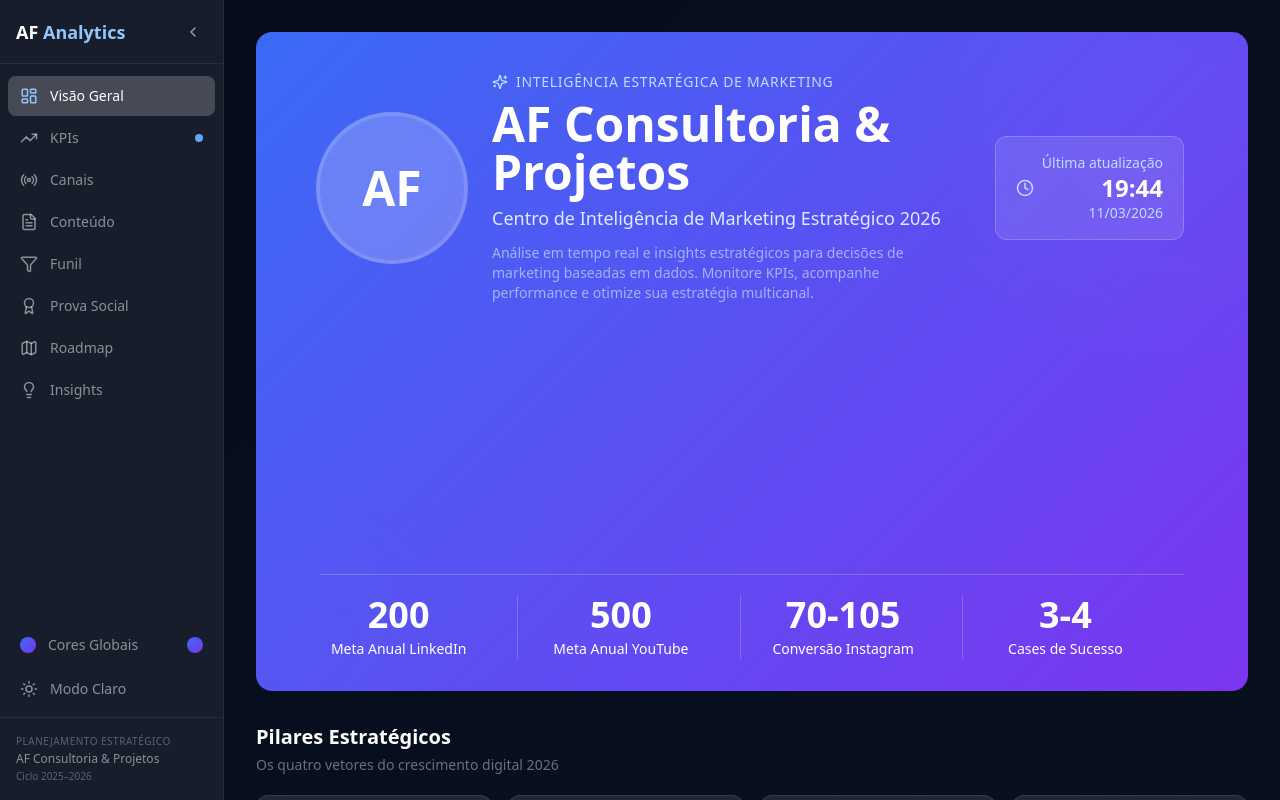
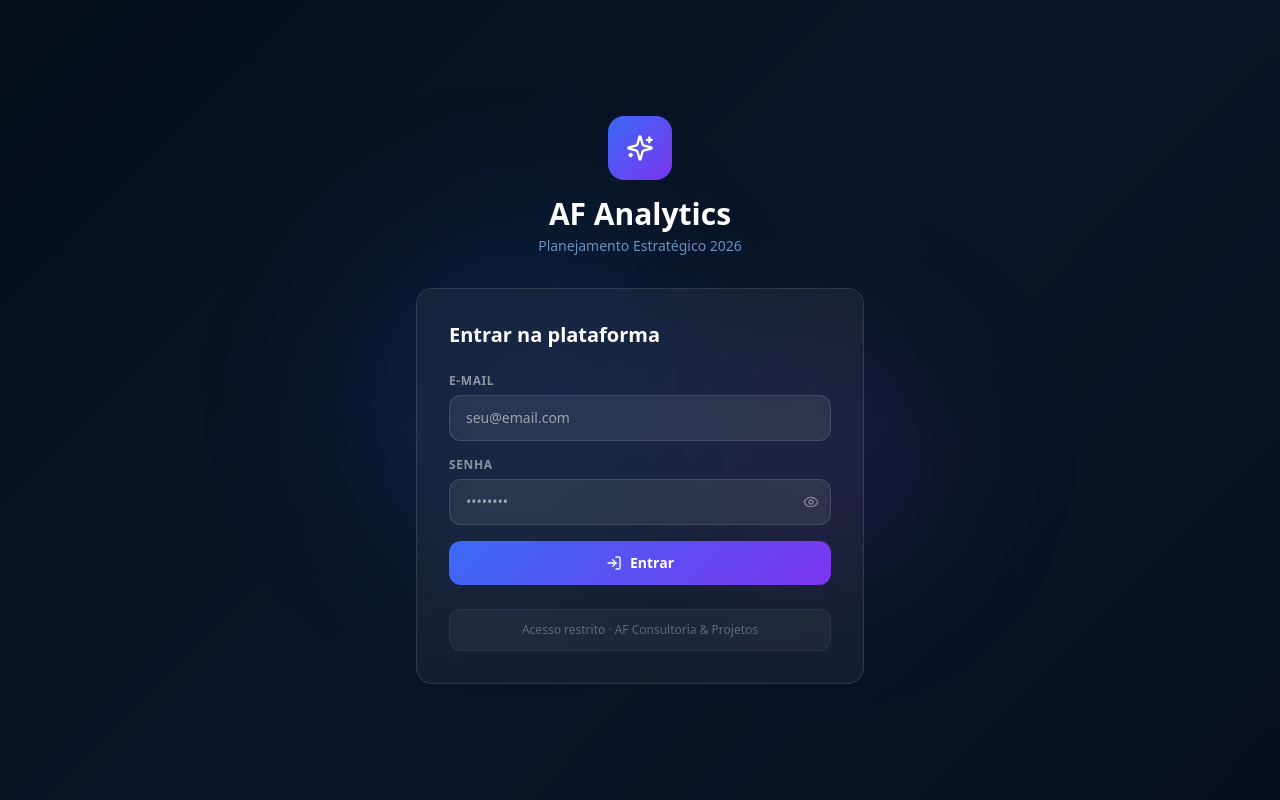
Before and after one commit to emanaproducoes-cmyk/dashboardestrat-gico, a React (Vite) app: page / in a window 1280 px wide. Built offline with nearby package versions, Linux system fonts and the light colour scheme.

Commit message:
Update App.tsx

```diff
--- a/src/App.tsx
+++ b/src/App.tsx
@@ -1,6 +1,8 @@
 import React from 'react'
 import { BrowserRouter as Router, Route, Routes } from 'react-router-dom'
 import { QueryClient, QueryClientProvider } from '@tanstack/react-query'
+import { AuthProvider, useAuth } from './lib/AuthContext'
+import LoginPage from './pages/LoginPage'
 import Layout from './Layout'
 import Home from './pages/Home'
 import Canais from './pages/Canais'
@@ -12,12 +14,7 @@ import ProvaSocial from './pages/ProvaSocial'
 import Roadmap from './pages/Roadmap'
 
 const queryClient = new QueryClient({
-  defaultOptions: {
-    queries: {
-      refetchOnWindowFocus: false,
-      retry: 1,
-    },
-  },
+  defaultOptions: { queries: { refetchOnWindowFocus: false, retry: 1 } },
 })
 
 function PageNotFound() {
@@ -26,10 +23,7 @@ function PageNotFound() {
       <div className="text-center">
         <h1 className="text-6xl font-light text-slate-300">404</h1>
         <p className="text-slate-600 mt-4">Página não encontrada</p>
-        <button
-          onClick={() => window.location.href = '/'}
-          className="mt-6 px-4 py-2 text-sm bg-white border border-slate-200 rounded-lg hover:bg-slate-50 transition-colors"
-        >
+        <button onClick={() => window.location.href = '/'} className="mt-6 px-4 py-2 text-sm bg-white border border-slate-200 rounded-lg hover:bg-slate-50 transition-colors">
           Ir para o início
         </button>
       </div>
@@ -37,9 +31,12 @@ function PageNotFound() {
   )
 }
 
-export default function App() {
+function AppRoutes() {
+  const { user } = useAuth()
+
+  if (!user) return <LoginPage />
+
   return (
-    <QueryClientProvider client={queryClient}>
     <Router>
       <Routes>
         <Route path="/" element={<Layout currentPageName="Home"><Home /></Layout>} />
@@ -53,6 +50,15 @@ export default function App() {
         <Route path="*" element={<PageNotFound />} />
       </Routes>
     </Router>
+  )
+}
+
+export default function App() {
+  return (
+    <QueryClientProvider client={queryClient}>
+      <AuthProvider>
+        <AppRoutes />
+      </AuthProvider>
     </QueryClientProvider>
   )
 }
```
Lines whose indentation alone changed are shown as unchanged.
